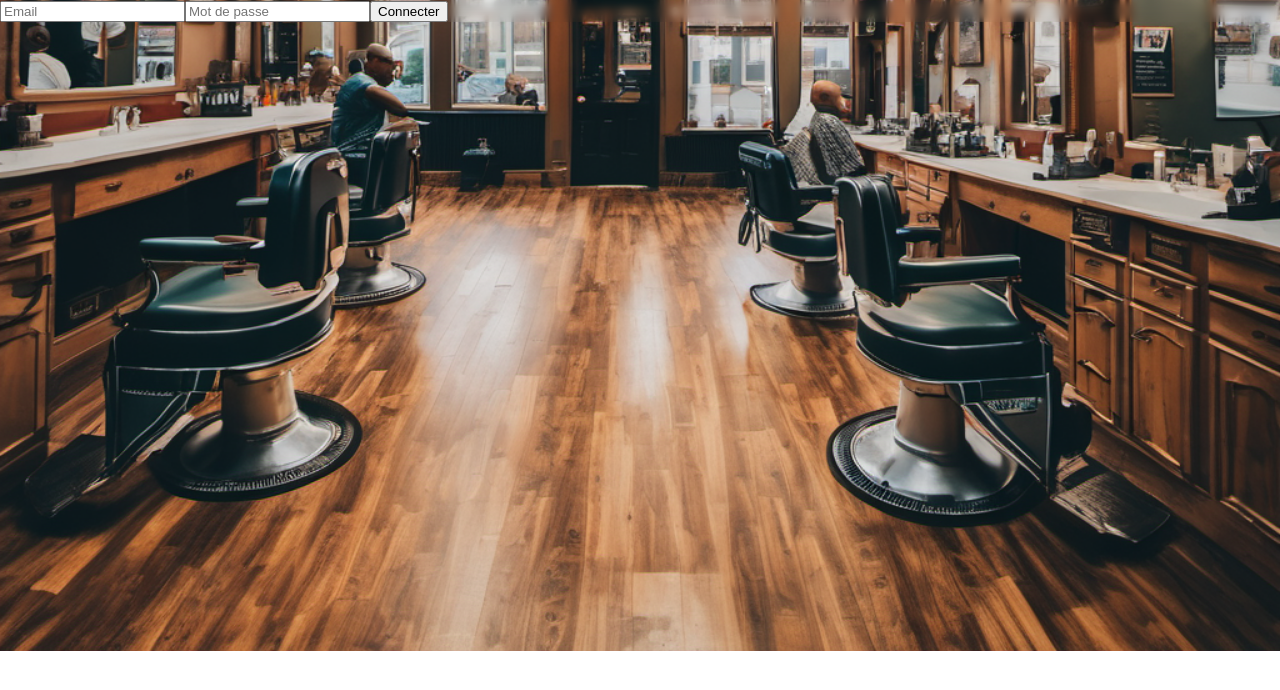
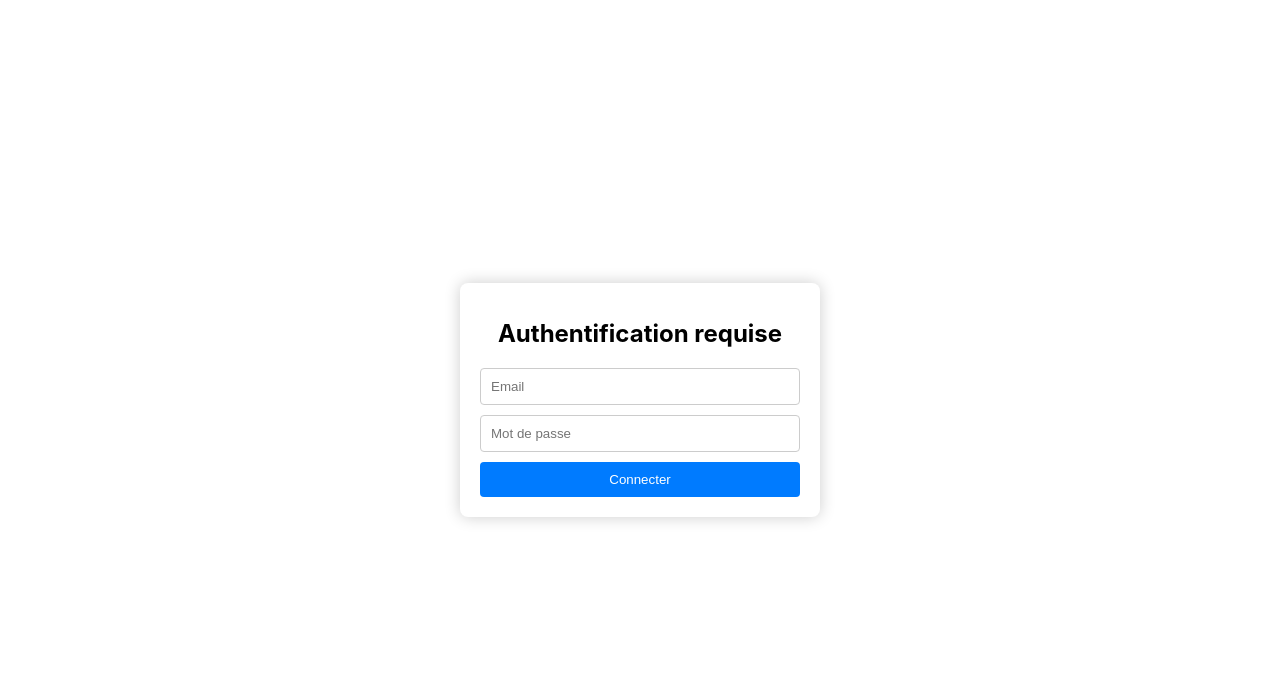
Before and after one commit to SebastienBotty/Barber-booking---Frontend, a React (Create React App) app: page /dashboard in a window 1280 px wide. Shown: the top 690 px of the page. Built offline with nearby package versions, Linux system fonts and the light colour scheme; no server answers.

Commit message:
Added sidebar for admin dashboard
-Created admin components folder
-Added signIn
-Added SignUp
-Added Sidebar
-Removed css style on init project
-Removed background image from all bodies to only appointment body

```diff
--- /dev/null
+++ b/src/adminComponents/auth/signIn/signIn.css
@@ -0,0 +1,51 @@
+.signin {
+    display: flex;
+    justify-content: center;
+    align-items: center;
+    height: 100vh;
+  }
+
+  .signin-form {
+    width: 20rem;
+    padding: 1.25rem;
+    background-color: #fff;
+    border-radius: 0.5rem;
+    box-shadow: 0 0 1rem rgba(0, 0, 0, 0.2);
+    display: flex;
+    flex-direction: column; /* Pour aligner les éléments verticalement */
+    justify-content: center; /* Pour aligner les éléments horizontalement */
+  }
+
+  .signin-form h1 {
+    font-size: 1.5rem;
+    margin-bottom: 1.25rem;
+    text-align: center;
+  }
+
+  .signin-form input {
+
+    padding: 0.625rem;
+    margin-bottom: 0.625rem;
+    border: 0.0625rem solid #ccc;
+    border-radius: 0.25rem;
+  }
+
+  .signin-form input:focus {
+    outline: none;
+    border-color: #007bff;
+  }
+
+  .signin-form button {
+    width: 100%;
+    padding: 0.625rem;
+    background-color: #007bff;
+    color: #fff;
+    border: none;
+    border-radius: 0.25rem;
+    cursor: pointer;
+    transition: background-color 0.3s ease;
+  }
+
+  .signin-form button:hover {
+    background-color: #0056b3;
+  }
--- /dev/null
+++ b/src/adminComponents/auth/signIn/signIn.js
@@ -0,0 +1,47 @@
+import React,{useState} from 'react'
+import {signInWithEmailAndPassword } from "firebase/auth";
+import { auth } from '../../../firebase';
+
+import './signIn.css'
+
+function SignIn() {
+    const [email, setEmail] = useState();
+    const [password, setPassword] = useState()
+    const signIn = (e)=>{
+        e.preventDefault()
+        signInWithEmailAndPassword(auth, email, password)
+        .then((userCredential) => {
+            // Signed in
+            const user = userCredential.user;
+            // ...
+        })
+        .catch((error) => {
+            const errorCode = error.code;
+            const errorMessage = error.message;
+            console.error(errorCode, errorMessage)
+        });
+    }
+  return (
+    <div className='signin'>
+        <form  className="signin-form" onSubmit={(e)=>signIn(e)}>
+            <h1> Authentification requise</h1>
+            <input
+                type='text'
+                placeholder='Email'
+                onChange={e=>setEmail(e.target.value)}
+                required>
+            </input>
+            <input
+                type='password'
+                placeholder='Mot de passe'
+                onChange={e=>setPassword(e.target.value)}
+                required>
+            </input>
+            <button type='sumbit'> Connecter</button>
+
+        </form>
+    </div>
+ )
+}
+
+export default SignIn
--- /dev/null
+++ b/src/adminComponents/sideBar/sideBar.css
@@ -0,0 +1,50 @@
+.li-ionIcons-left-side{
+    float: left;
+    margin-right:  1rem;
+}
+.sidebar {
+    width: 12.5rem;
+    background-color: #333;
+    color: #fff;
+    height: 100vh;
+    position: sticky;
+    display: flex;
+    justify-content: center;
+  }
+
+
+  .sidebar li {
+    padding: 1rem;
+    color: #fff;
+    cursor: pointer;
+    margin: 0;
+    text-align: center;
+    border-bottom: 1px transparent solid;
+    display: flex;
+  }
+
+  .sidebar li:hover {
+    background-color: #555;
+  }
+
+  .sidebar .footer-sidebar{
+    position: absolute;
+    bottom: 0;
+    list-style-type: none;
+    width: 100%;
+  }
+
+  .sidebar .footer-sidebar li{
+    justify-content: center;
+}
+.sidebar .footer-sidebar li:hover{
+    background-color: #555;
+}
+  .sidebar ul {
+    position: relative;
+    top: 0;
+    width: 100%;
+    list-style-type: none;
+    margin: 0;
+    padding: 0;
+  }
--- /dev/null
+++ b/src/adminComponents/sideBar/sideBar.js
@@ -0,0 +1,75 @@
+import React, { useRef } from 'react';
+import { auth } from '../../firebase';
+import { PricetagOutline,TimeOutline,PeopleOutline, InformationOutline } from 'react-ionicons'
+
+
+import './sideBar.css';
+
+function Sidebar(props){
+  const prices = useRef(null);
+  const barbers = useRef(null);
+  const shopInfos = useRef(null);
+  const schedule = useRef(null);
+
+  const handleSignOut = () => {
+    auth.signOut();
+  };
+
+
+  const scrollToSection = (ref) => {
+    ref.current.scrollIntoView({ behavior: 'smooth' });
+  };
+
+  return (
+    <div className="sidebar">
+      <ul>
+        <li onClick={() => scrollToSection(prices)}>
+        <div className='li-ionIcons-left-side'>
+                <PricetagOutline
+                    color={'#fff'}
+                    height="1.5rem"
+                    width="1.5rem"
+                />
+            </div>
+            Prix
+
+        </li>
+        <li onClick={() => scrollToSection(barbers)}>
+            <div className='li-ionIcons-left-side'>
+                    <PeopleOutline
+                        color={'#fff'}
+                        height="1.5rem"
+                        width="1.5rem"
+                    />
+            </div>
+            Coiffeurs
+        </li>
+        <li onClick={() => scrollToSection(shopInfos)}>
+        <div className='li-ionIcons-left-side'>
+                <InformationOutline
+                    color={'#fff'}
+                    height="1.5rem"
+                    width="1.5rem"
+                />
+        </div>
+            Infos
+        </li>
+        <li onClick={() => scrollToSection(schedule)}>
+        <div className='li-ionIcons-left-side'>
+                <TimeOutline
+                    color={'#fff'}
+                    height="1.5rem"
+                    width="1.5rem"
+                />
+        </div>
+            Planning
+        </li>
+      </ul>
+      <div className='footer-sidebar'>
+         <li  onClick={() => props.disconnect()}>Déconnexion </li>
+      </div>
+    </div>
+  );
+};
+
+export default Sidebar;
--- a/src/screens/adminDashboard/adminDashboard.js
+++ b/src/screens/adminDashboard/adminDashboard.js
@@ -1,7 +1,8 @@
 import React,{useState,useEffect} from 'react'
 import { auth } from '../../firebase';
 
-import SignIn from '../../components/auth/signIn/signIn'
+import SignIn from '../../adminComponents/auth/signIn/signIn'
+import Sidebar from '../../adminComponents/sideBar/sideBar';
 
 
 function AdminDashboard() {
@@ -16,15 +17,20 @@ function AdminDashboard() {
   }, []);
 
   const handleSignOut = () => {
-    console.log(user)
     auth.signOut();
   };
 
     return (
 
    <>
-        {user? <button onClick={handleSignOut}>Deco</button> : <SignIn/>}
-   </>
+        {user ?
+            <>
+              <Sidebar disconnect={handleSignOut}/>
+            </>
+            :
+            <SignIn/>
+        }
+    </>
   )
 }
 
--- a/src/screens/appointment/appointment.css
+++ b/src/screens/appointment/appointment.css
@@ -2,17 +2,14 @@
     display: flex;
 
 }
-
-body{
+.appointment-page body{
     background-image: url('../../../public/barber-shop-pic.png');
     background-size: cover; /* Pour couvrir toute la zone du body */
     background-position: center; /* Centrer l'image */
     background-repeat: no-repeat; /* Pour ne pas répéter l'image */
     backdrop-filter: blur(5px); /* La valeur de flou en pixels */
-}
-
-
-
+    background-attachment: fixed
+  }
 
 .center-div{
     width: 60vw;
```
Also changed, not shown: src/adminComponents/auth/signUp/signUp.js (added, +36 -0 lines), src/adminComponents/auth/signUp/signUp.css (added).
